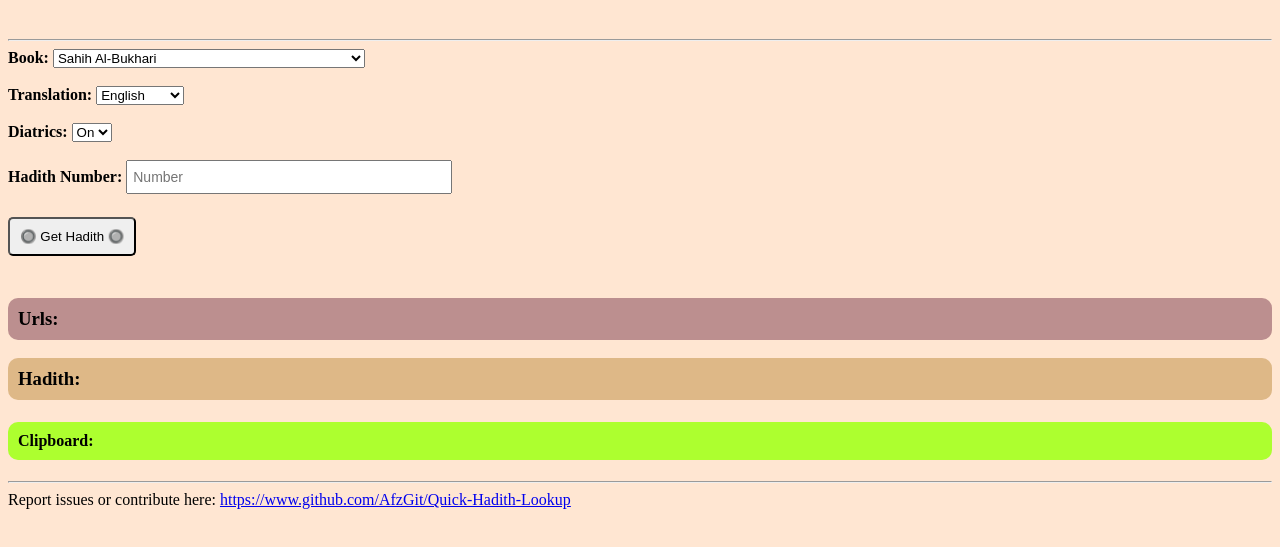
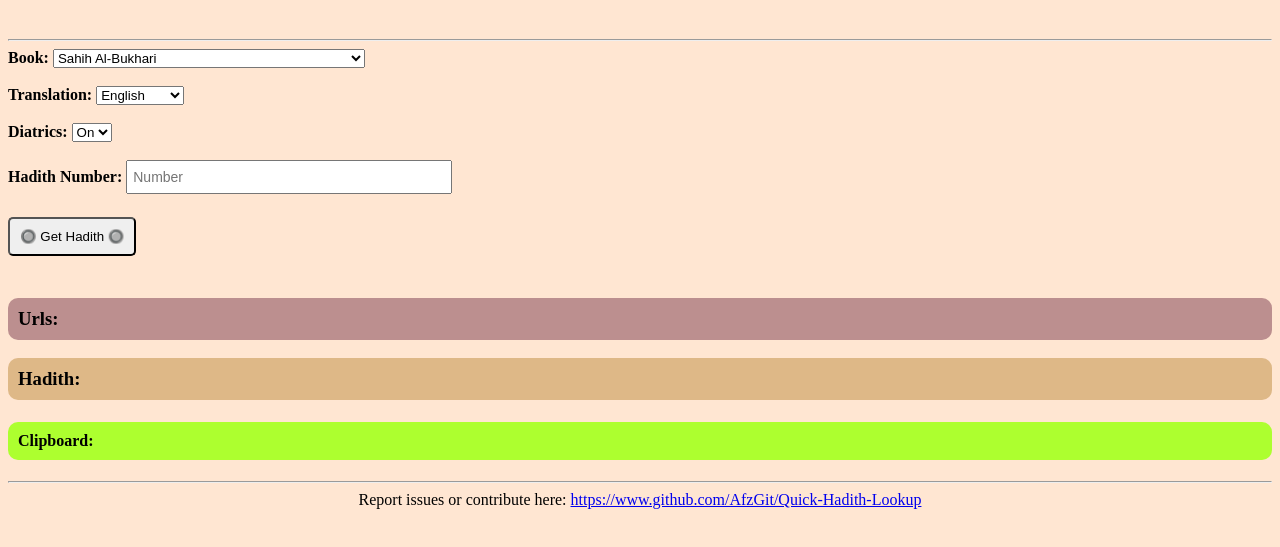
Before and after one commit to AfzGit/Quick-Hadith-Lookup, a plain HTML site: page index.html in a window 1280 px wide. Shown: the part 101-648 px from the top of the page. Drawn offline with Linux system fonts and the light colour scheme.

Commit message:
Add files via upload

```diff
--- a/index.html
+++ b/index.html
@@ -19,8 +19,9 @@
             li {
                 margin: 7px 0px;
             }
-            body {
+            html {
                 background-color: rgb(255, 230, 210);
+                margin-bottom: 30%;
             }
         </style>
     </head>
@@ -126,9 +127,11 @@
     </body>
     <footer>
         <hr />
-        Report issues or contribute here:
-        <a href="https://www.github.com/AfzGit/Quick-Hadith-Lookup">
-            https://www.github.com/AfzGit/Quick-Hadith-Lookup</a
-        >
+        <center>
+            Report issues or contribute here:
+            <a href="https://www.github.com/AfzGit/Quick-Hadith-Lookup">
+                https://www.github.com/AfzGit/Quick-Hadith-Lookup</a
+            >
+        </center>
     </footer>
 </html>
```
